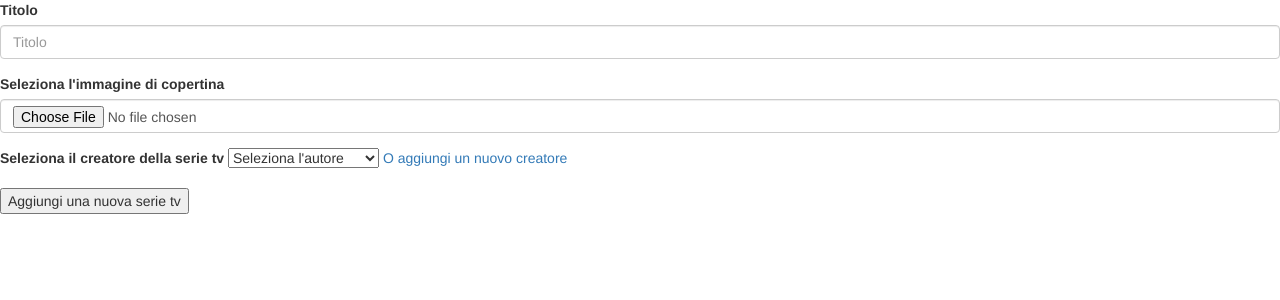
After one commit to GianniFreddie/tweb_progetto_finale, a PHP site: page /tweb_progetto_finale/tv_series/form.php in a window 1280 px wide. The commit adds this page. Shown: the top 300 px of the page. Run offline with PHP 8.4, Linux system fonts and the light colour scheme; tables that the repository leaves empty or names only in its code hold one stand-in row (values such as "Sample post").

Commit message:
Upload cover image delle serie_tv ok

```diff
--- a/feeds.php
+++ b/feeds.php
@@ -1,5 +1,6 @@
 <?
   session_start();
+  include('queries.php');
   include 'utilities.php';
 ?>
 <!DOCTYPE html>
--- a/login.php
+++ b/login.php
@@ -1,5 +1,6 @@
 <?
 	//includo il file che contiene la funzione di login
+	include 'queries.php'
 	include 'utilities.php';
 	//variabile che conterrà eventuali errori dei dati del form
 	$form_error = NULL;
--- a/navbar.html
+++ b/navbar.html
@@ -15,6 +15,7 @@
           <ul class="dropdown-menu">
             <li><a href="/tweb_progetto_finale/logout.php">Logout</a></li>
             <li><a href="#">Edit profile</a></li>
+            <li><a href="/tweb_progetto_finale/backend/dashboard.php">Backend</a></li>
           </ul>
         </li>
       </ul>
--- a/queries.php
+++ b/queries.php
@@ -56,4 +56,43 @@
     return "SELECT * FROM tv_series_episodes WHERE season_id IN ({tv_series_seasons($serie_id)})";
   }
 
+  /*
+  * Query per prendere i creatori di serie tv
+  * param:
+  * return: query di selezione creatori serie tv
+  */
+  function select_tv_series_creators() {
+    return "SELECT * FROM tv_series_creators";
+  }
+
+  /*
+  * Create di una nuova serie tv
+  * param: $title, titolo gia quoted
+  * param: $cover_image, path dell'immagine di copertina già quoted
+  * param: $creator_id, id dell'ideatore della serie tv
+  * return: query di inserimento serie tv
+  */
+  function insert_tv_serie($title, $creator_id) {
+    return "INSERT INTO tv_series (title, creator_id) VALUES ($title, $creator_id)";
+  }
+
+  /*
+  * Prende ultimo id della tabella tv_Series
+  * param:
+  * return: query di selezione utlimo id
+  */
+  function last_tv_series_id_query(){
+    return "SELECT max(id) FROM tv_series";
+  }
+
+  /*
+  * Query di update per cover_image di una singola tv_serie_seasons
+  * param: $id, l'id della serie da modificare
+  * param: $cover_image, nuovo valore da inserire
+  * return: Query di modifica cover_image
+  */
+  function update_cover_image_query($id, $cover_image){
+    return "UPDATE tv_series SET cover_image = $cover_image WHERE id = $id";
+  }
+
 ?>
--- a/register.php
+++ b/register.php
@@ -1,5 +1,6 @@
 <?
 	//includo utility dove c'e funzione che registra nuovo user
+	include 'queries.php'
 	include 'utilities.php';
 	$there_are_parameters = !empty($_REQUEST['nickname']) && !empty($_REQUEST['email']) && !empty($_REQUEST['psw']);
 	$result = NULL;
--- /dev/null
+++ b/tv_series/form.php
@@ -0,0 +1,65 @@
+<?
+  session_start();
+  include '../queries.php';
+  include 'tv_series_controller.php';
+  $result =  null;
+  if(!empty($_REQUEST["title"]) && !empty($_REQUEST["creator_id"]) && !empty($_FILES["cover_image"])){
+    create_tv_serie($_REQUEST["title"], $_REQUEST["creator_id"]);
+    $new_serie_id = tv_series_last_id()[0];
+    $uploads_dir = dirname(getcwd()) . '/images/tv_series';
+    $tmp_name = $_FILES["cover_image"]["tmp_name"];
+    $name = $new_serie_id . "_logo.png";
+    if (move_uploaded_file($tmp_name, "$uploads_dir/$name")) {
+      $result = "File is valid, and was successfully uploaded.\n";
+      //devo modificare il campo cover_image dell'ultimo record inserito con la posizione esatta della sua immagine di copertina
+      mod_tv_serie_cover_image($new_serie_id, "/tweb_progetto_finale/images/tv_series/$name");
+    } else {
+       $result = "Possible file upload attack!\n";
+    }
+
+  }
+?>
+<!DOCTYPE html>
+<html>
+  <head>
+    <title>Home</title>
+    <meta http-equiv="Content-Type" content="text/html; charset=utf-8" />
+		<meta name = "author" content = "Testa Giovanni MATR:777810" />
+    <link rel = "stylesheet" href = "/tweb_progetto_finale/css/feeds.css" />
+    <link rel = "stylesheet" href = "/tweb_progetto_finale/css/tv_series.css" />
+		<link rel = "stylesheet" href = "/tweb_progetto_finale/bootstrap/css/bootstrap.css" />
+  </head>
+  <body>
+    <?= $result ?>
+    <form action="/tweb_progetto_finale/tv_series/form.php" method="post" enctype = "multipart/form-data">
+      <div class="form-group">
+        <label for="title">Titolo</label>
+        <input type="text" class = "form-control" name = "title" placeholder = "Titolo" />
+      </div>
+      <div class="form-group">
+        <label for="cover_image">Seleziona l'immagine di copertina</label>
+        <input type="hidden" name="MAX_FILE_SIZE" value="100000000" />
+        <input type="file" class = "form-control" name = "cover_image" />
+      </div>
+      <div class="form-group">
+        <label for="creator_id">Seleziona il creatore della serie tv</label>
+        <!-- prendo tutti gli autori di serie tv -->
+        <?
+          $authors = tv_series_creators();
+        ?>
+        <select name = "creator_id">
+          <option value"">Seleziona l'autore</option>
+          <? foreach($authors as $author){ ?>
+            <option value="<?= $author['id'] ?>"> <?= $author["surname"] ?> <?= $author["name"] ?></option>
+          <? } ?>
+        </select>
+        <a href="#"> O aggiungi un nuovo creatore</a>
+      </div>
+      <div class="form-group">
+        <input type="submit" name="" value="Aggiungi una nuova serie tv">
+      </div>
+
+    </form>
+
+  </body>
+</html>
--- a/tv_series/index.php
+++ b/tv_series/index.php
@@ -1,5 +1,6 @@
 <?
   session_start();
+  include '../queries.php';
   include 'tv_series_controller.php';
   include '../utilities.php';
   $tv_series = series_index();
--- a/tv_series/tv_series_controller.php
+++ b/tv_series/tv_series_controller.php
@@ -11,6 +11,64 @@
       $index_query = tv_series_index_query();
       $tv_series = $db->query($index_query);
       return $tv_series;
+    }catch(PDOException $e){
+      return($e->getMessage());
+      die();
+    }
+  }
+
+  /*
+  * Prende l'ultimo id della tabella tv_series per dare nome a immagine di copertina
+  * param:
+  * return: id ultimo record di tv_series
+  */
+  function tv_series_last_id(){
+    try{
+      $db = new PDO('mysql:host=localhost;dbname=progettoFinale_develop', 'root', '');
+      $db->setAttribute(PDO::ATTR_ERRMODE, PDO::ERRMODE_EXCEPTION);
+      $last_id_query = last_tv_series_id_query();
+      $result = $db->query($last_id_query);
+      return $result->fetch();
+    }catch(PDOException $e){
+      return($e->getMessage());
+      die();
+    }
+  }
+
+  /*
+  * Create di una nuova serie tv
+  * param: title, titolo della serie tv
+  * param: cover_image, path dell'immagine di copertina della serie tv
+  * param: creator_id, id dell'ideatore della serie tv
+  */
+  function create_tv_serie($title, $creator_id){
+    try{
+      $db = new PDO('mysql:host=localhost;dbname=progettoFinale_develop', 'root', '');
+      $db->setAttribute(PDO::ATTR_ERRMODE, PDO::ERRMODE_EXCEPTION);
+      //quote parametri
+      $title_quoted = $db->quote($title);
+      $insert_query = insert_tv_serie($title_quoted, $creator_id);
+      $db->query($insert_query);
+    }catch(PDOException $e){
+      return($e->getMessage());
+      die();
+    }
+  }
+
+  /*
+  * Modifica il campo cover_image con un nuovo valore
+  * param: $id, l'id del record da modificare
+  * param: $cover_image, valore da inserire
+  * return:
+  */
+  function mod_tv_serie_cover_image($id, $cover_image){
+    try{
+      $db = new PDO('mysql:host=localhost;dbname=progettoFinale_develop', 'root', '');
+      $db->setAttribute(PDO::ATTR_ERRMODE, PDO::ERRMODE_EXCEPTION);
+      //quote param
+      $cover_image_quoted = $db->quote($cover_image);
+      $update_query = update_cover_image_query($id, $cover_image_quoted);
+      $db->query($update_query);
     }catch(PDOException $e){
       return($e->getMessage());
       die();
@@ -53,4 +111,22 @@
     }
   }
 
+  /*
+  * Id e nome dei creatori di serie tv per la select del form di inserimento nuova serie tv
+  * param:
+  * return: [PDOStatement] con id e nome ideatori serie tv
+  */
+  function tv_series_creators() {
+    try{
+      $db = new PDO('mysql:host=localhost;dbname=progettoFinale_develop', 'root', '');
+      $db->setAttribute(PDO::ATTR_ERRMODE, PDO::ERRMODE_EXCEPTION);
+      $select_query = select_tv_series_creators();
+      $tv_series_creators = $db->query($select_query);
+      return $tv_series_creators;
+    }catch(PDOException $e){
+      return($e->getMessage());
+      die();
+    }
+  }
+
 ?>
--- a/utilities.php
+++ b/utilities.php
@@ -1,5 +1,4 @@
 <?
-  include'queries.php';
   /*
   * Funzione che esegue la routine di autenticazione, cerca lo user se esiste e controlla la psw
   * params: user_email, l'email inserita nel form
```
Also changed, not shown: backend/dashboard.php (added, +14 -0 lines), images/tv_series/21_logo.png (added), images/tv_series/22_logo.png (added).
